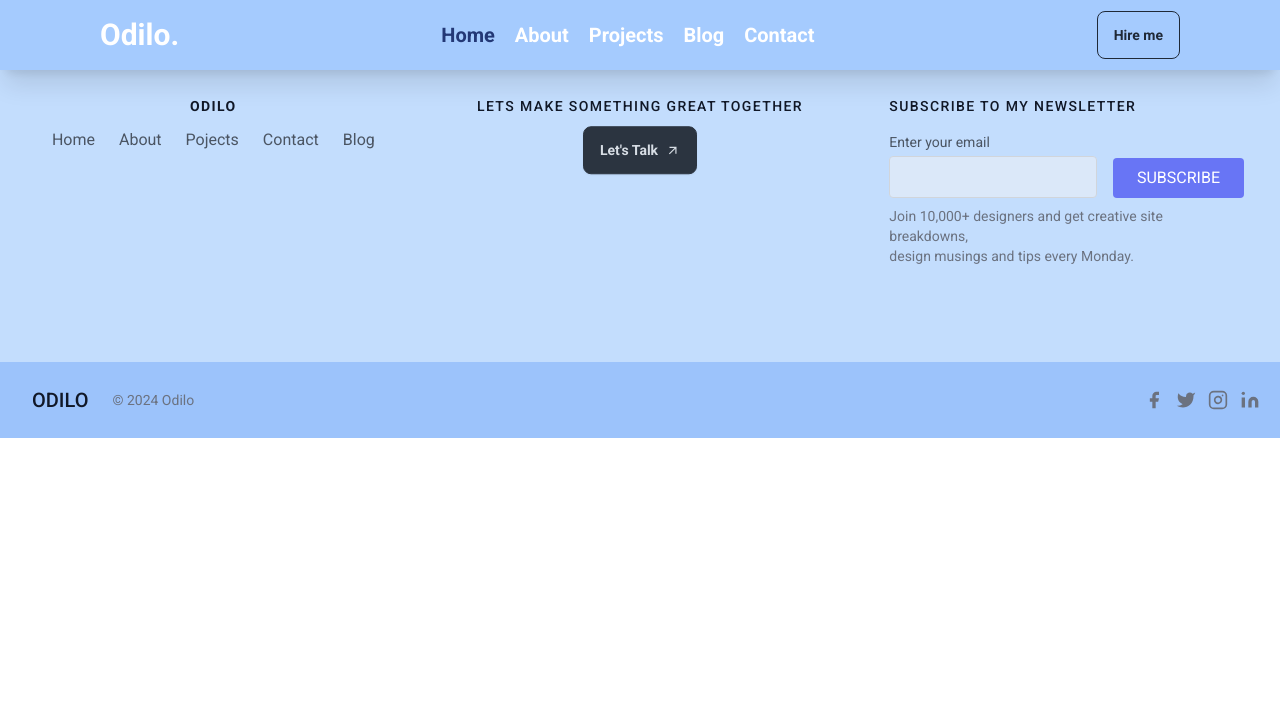
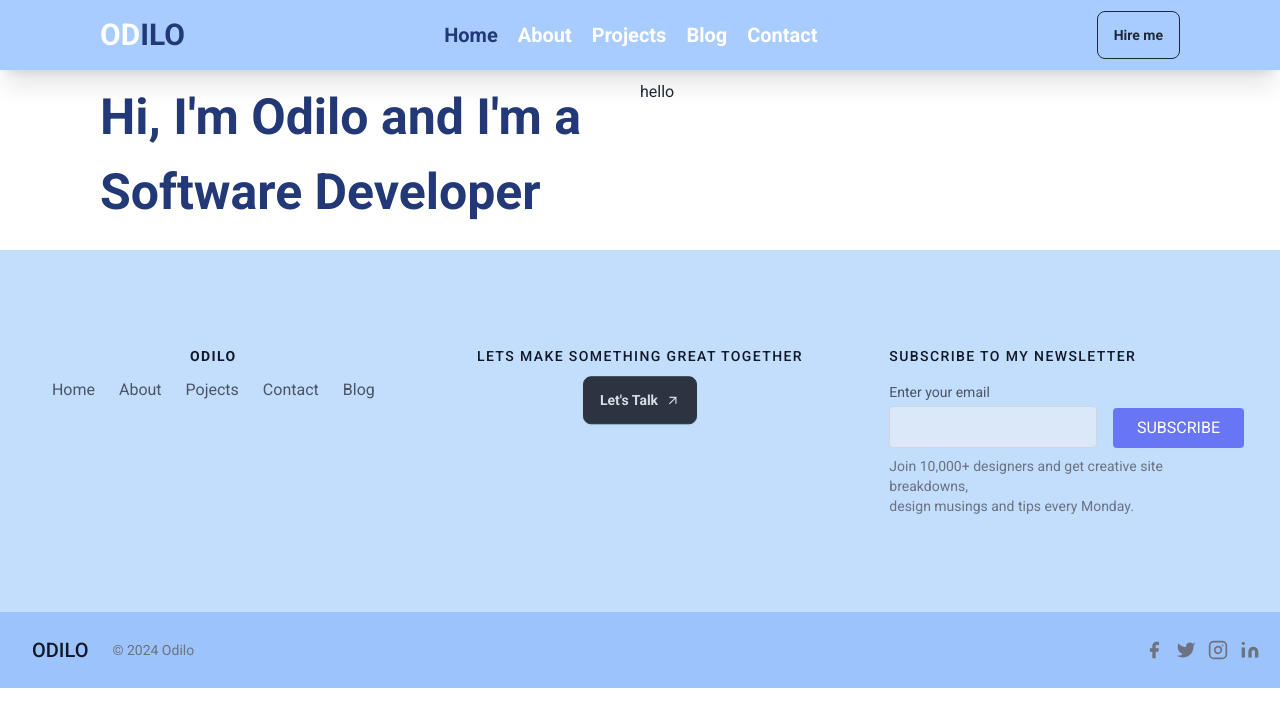
Before and after one commit to muodilo/portfolio_web, a React (Vite) app in the folder frontend/: page /about in a window 1280 px wide. Shown: the top 726 px of the page. Built offline with nearby package versions, Linux system fonts and the light colour scheme.

Commit message:
create about page

```diff
--- a/frontend/src/App.jsx
+++ b/frontend/src/App.jsx
@@ -16,6 +16,7 @@ import UpdatePost from "./pages/updatePost/UpdatePost";
 import UpdateProject from "./pages/updateProject/UpdateProject";
 import SingleProject from "./pages/singleProject/SingleProject";
 import ProjectPage from "./pages/projectPage/ProjectPage";
+import About from "./pages/about/About";
 
 function App() {
 
@@ -25,6 +26,7 @@ function App() {
 
       <Routes>
         <Route path='/' element={<Layout/> } />
+        <Route path='/about' element={<About/> } />
         <Route path='/blog' element={<BlogPage />} />
         <Route path='/projects' element={<ProjectPage />} />
         <Route path='/blog/:id' element={<SinglePost />} />
--- a/frontend/src/components/topNav/TopNav.jsx
+++ b/frontend/src/components/topNav/TopNav.jsx
@@ -19,7 +19,7 @@ const TopNav = () => {
       <div className="flex items-center min-h-[70px] justify-between w-full px-[10px] md:px-0">
         {/* brand */}
         <div className="">
-          <Link to='/' className="text-3xl text-white font-bold">Odilo. </Link>
+          <Link to='/' className="text-3xl text-white font-bold">OD<span className="text-blue-900">ILO</span> </Link>
         </div>
 
         {/* nav Links */}
@@ -67,7 +67,7 @@ const TopNav = () => {
           </li>
           {user && user.role === 'admin' && (
             <li className='me-5'>
-              <Link to='/dashboard' className={`text-xl font-bold hover:text-blue-900 transition ${activeNav === 'Dashboard' ? 'text-blue-900' : 'text-white'}`} onClick={() => setActiveNav('Dashboard')}>
+              <Link  to='/dashboard' className={` text-xl font-bold hover:text-blue-900 transition ${activeNav === 'Dashboard' ? 'text-blue-900' : 'text-white'}`} onClick={() => setActiveNav('Dashboard')}>
                 Dashboard
               </Link>
             </li>
--- /dev/null
+++ b/frontend/src/pages/about/About.jsx
@@ -0,0 +1,18 @@
+import React from 'react'
+
+const About = () => {
+  return (
+    <section className='px-0 md:px-[60px] lg:px-[100px]'>
+      <div className='pt-[80px] grid grid-cols-1 md:grid-cols-2'>
+        <div>
+          <h1 className='lg:text-[50px] md:text-[40px] text-[30px] font-bold mb-5 text-blue-900 '>Hi, I'm Odilo and I'm a Software Developer</h1>
+        </div>
+        <div>
+          hello
+        </div>
+      </div>
+    </section>
+  )
+}
+
+export default About
--- a/frontend/src/pages/login/Login.jsx
+++ b/frontend/src/pages/login/Login.jsx
@@ -27,7 +27,7 @@ const Login = () => {
 
     //redirect when logged in
     if (isSuccess && user) {
-      navigate(`/profile/${user.username}`);
+      navigate(`/dashboard`);
     }
 
     dispatch(resetUser());
```
